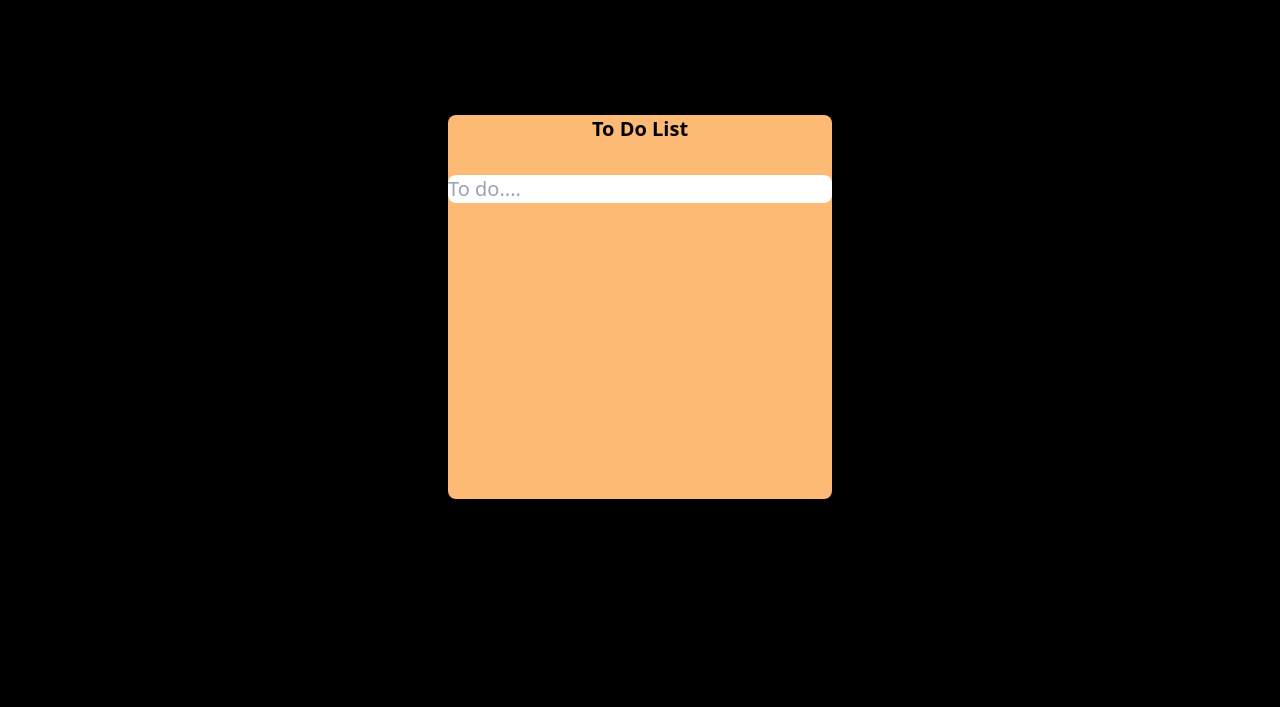
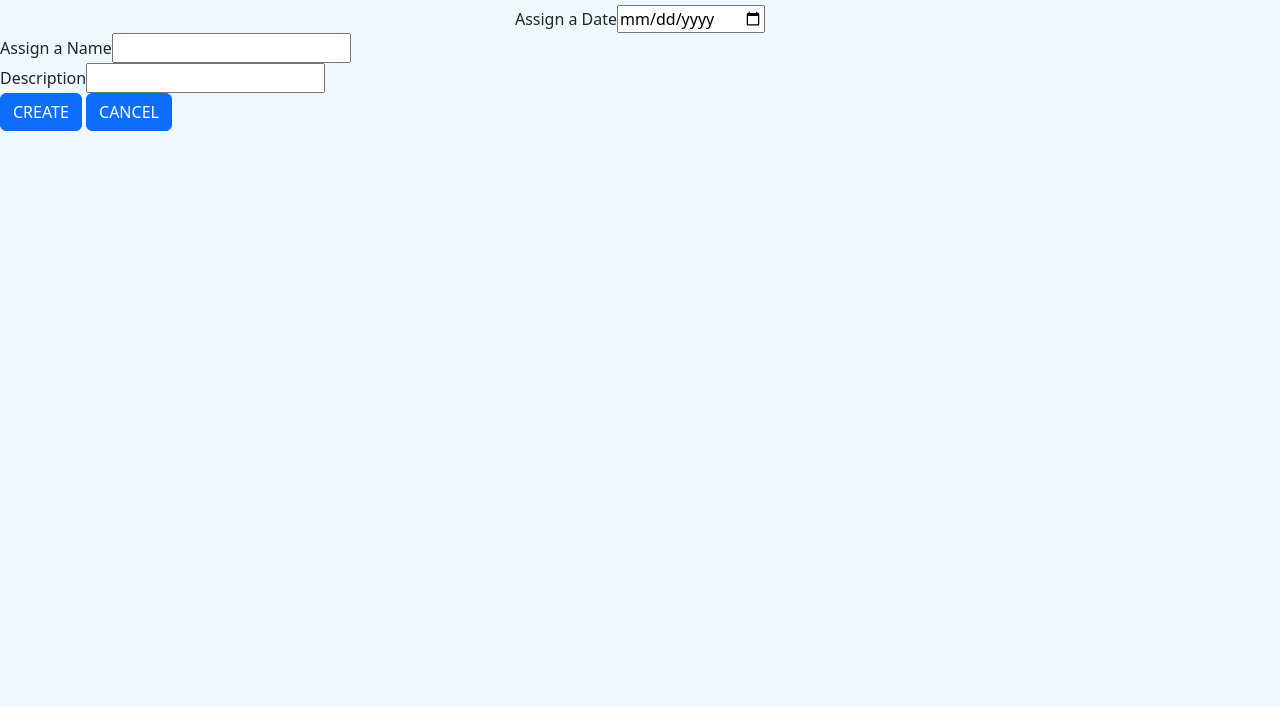
Before and after one commit to llarobis/group-project1, a website: page dist/index.html in a window 1280 px wide. Shown: the part 93-800 px from the top of the page. Drawn offline with nearby package versions, Linux system fonts and the light colour scheme.

Commit message:
bootstrapupdate

```diff
--- a/dist/index.html
+++ b/dist/index.html
@@ -1,19 +1,23 @@
-<!DOCTYPE html>
+<!doctype html>
 <html lang="en">
-<head>
-    <meta charset="UTF-8">
-    <meta name="viewport" content="width=device-width, initial-scale=1.0">
-    <title>Document</title>
-    <link rel="stylesheet" href="style.css">
-</head>
-<body class="bg-black  flex  items-center   justify-center  min-h-screen ">
- <section class="relative  w-96  h-96  bg-orange-300  rounded-lg ">
+  <head>
+    <meta charset="utf-8">
+    <meta name="viewport" content="width=device-width, initial-scale=1">
+    <title>Bootstrap demo</title>
+    <link href="https://cdn.jsdelivr.net/npm/bootstrap@5.3.3/dist/css/bootstrap.min.css" rel="stylesheet" integrity="sha384-QWTKZyjpPEjISv5WaRU9OFeRpok6YctnYmDr5pNlyT2bRjXh0JMhjY6hW+ALEwIH" crossorigin="anonymous">
+  </head>
+  <body class="XLM" style="background-color: aliceblue; ">
     <section>
-        <h1 class="w-full  font-semibold  text-center  text-xl"> To Do List</h1>
-        <input id="inputbox" class="relative  w-full  rounded-lg  text-xl  my-8 " type="text" placeholder="To do....">
-        <ul id="list"></ul>
+        <h1 class="header" style="background-color: #FF6962; text-align: center; height: 90px; color: white; justify-content: center; align-items: center;">Create To Do Item</h1>
+         <section style="display: block; justify-content: center; position: relative;">
+               <div style="text-align: center;">Assign a Date<input type="date" placeholder=""></div>
+               <div> Assign a Name<input type="text" placeholder=""></div>
+               <div>Description<input type="text" placeholder=""></div>
+               <div class="d-grid gap-2 d-md-block">
+               <button class="btn btn-primary" type="button">CREATE</button>
+               <button class="btn btn-primary" type="button">CANCEL</button>
+        </section>
     </section>
- </section>
-
-</body>
+    <script src="https://cdn.jsdelivr.net/npm/bootstrap@5.3.3/dist/js/bootstrap.bundle.min.js" integrity="sha384-YvpcrYf0tY3lHB60NNkmXc5s9fDVZLESaAA55NDzOxhy9GkcIdslK1eN7N6jIeHz" crossorigin="anonymous"></script>
+  </body>
 </html>
```
